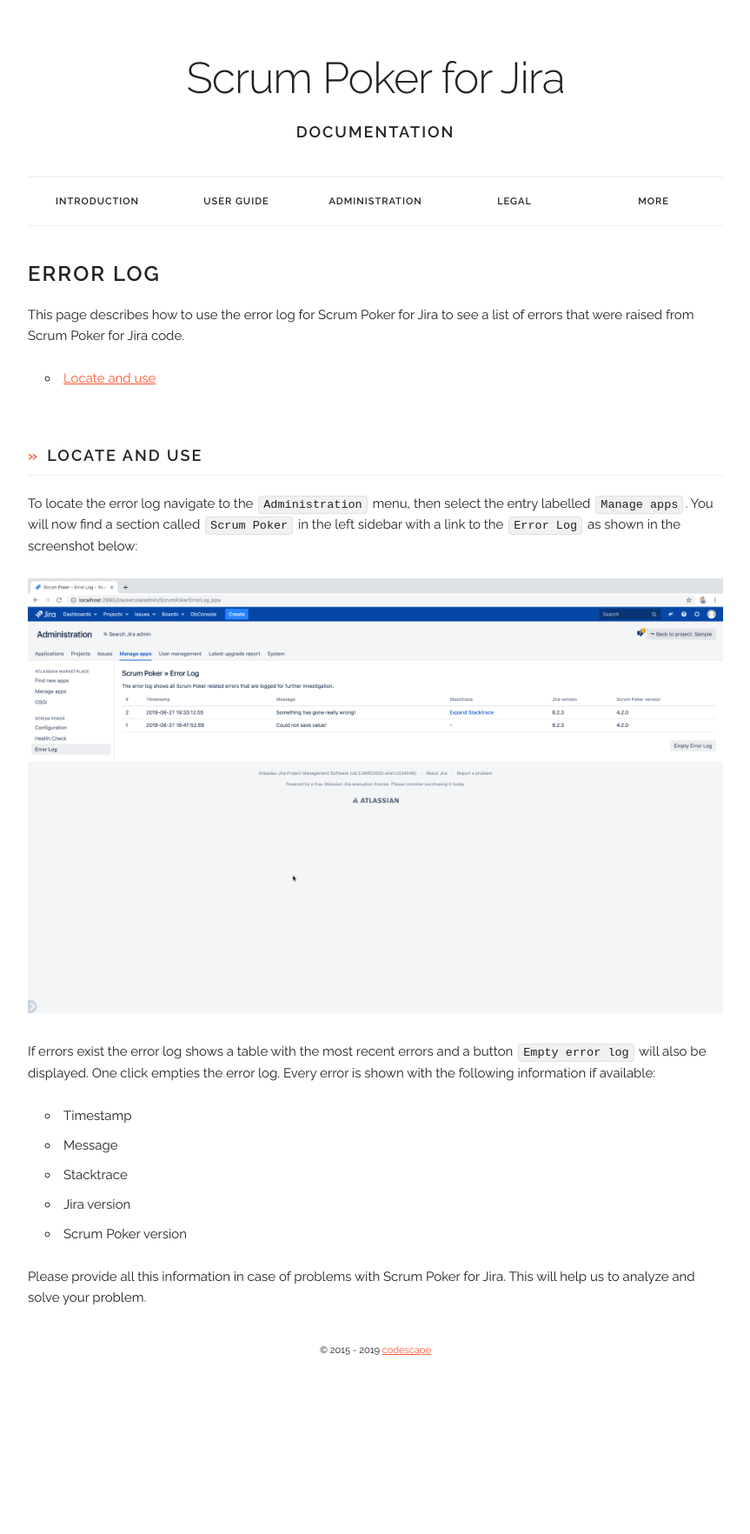
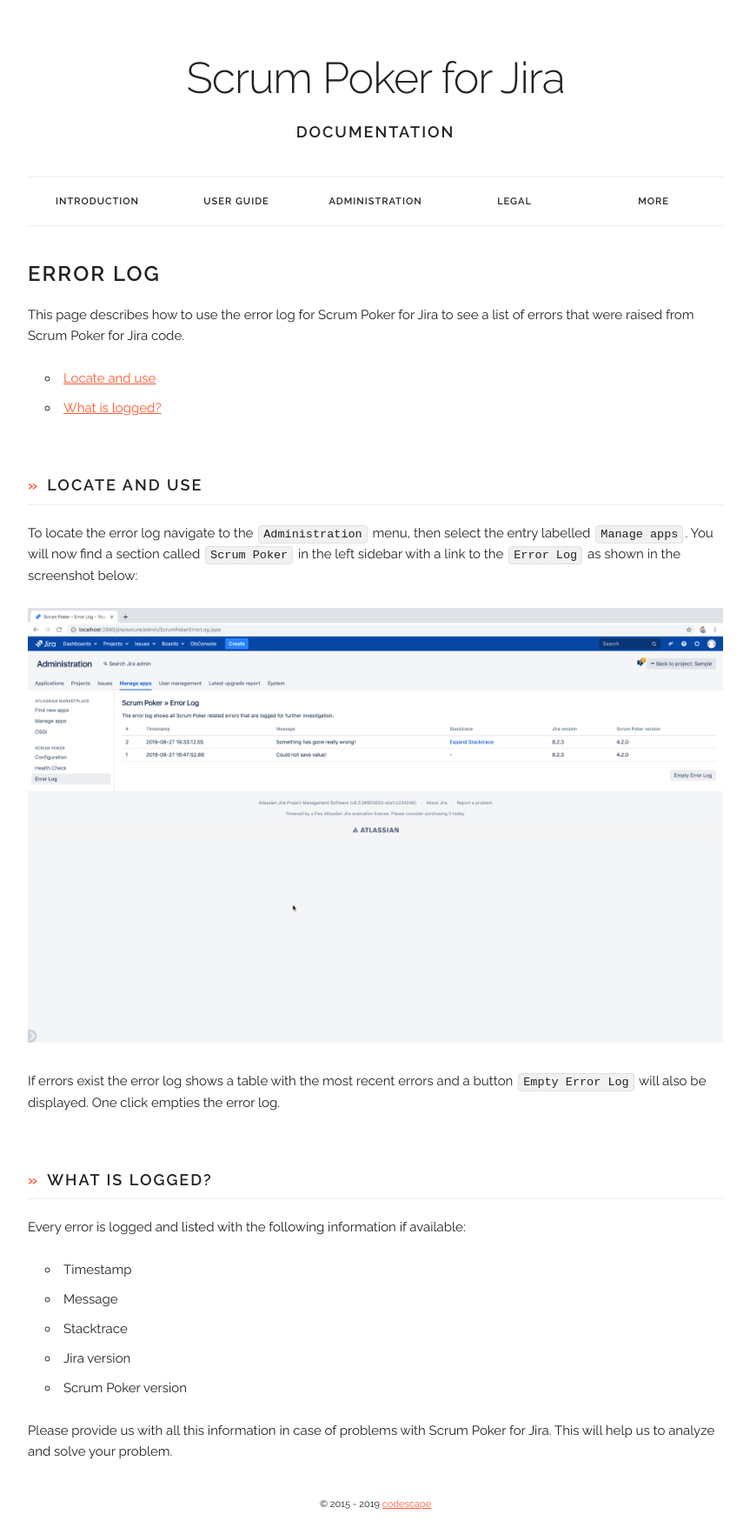
Before and after one commit to codescape/jira-scrum-poker, a Jekyll site: the page built from docs/error-log.md, in a window 1280 px wide. Shown: the whole page at 87% size, without its empty margins (208-1071 px from the left). Built offline with Jekyll 4.4.1, drawn with Linux system fonts in a browser that asks for light colours; nearby versions of some CDN libraries; before the commit the page ends 1586 px from its top, so only the background shows below that.

Commit message:
docs: improve wording on error log documentation page

```diff
--- a/docs/error-log.md
+++ b/docs/error-log.md
@@ -15,9 +15,12 @@
 
 ![Locate and use the Error Log](/images/error-log-locate-and-use.png)
 
-If errors exist the error log shows a table with the most recent errors and a button `Empty error log` will also be displayed.
+If errors exist the error log shows a table with the most recent errors and a button `Empty Error Log` will also be displayed.
 One click empties the error log.
-Every error is shown with the following information if available:
+
+### What is logged?
+
+Every error is logged and listed with the following information if available:
 
 * Timestamp
 * Message
@@ -25,5 +28,5 @@
 * Jira version
 * Scrum Poker version
 
-Please provide all this information in case of problems with Scrum Poker for Jira.
+Please provide us with all this information in case of problems with Scrum Poker for Jira.
 This will help us to analyze and solve your problem.
```
Also changed, not shown: docs/changelog.md.
